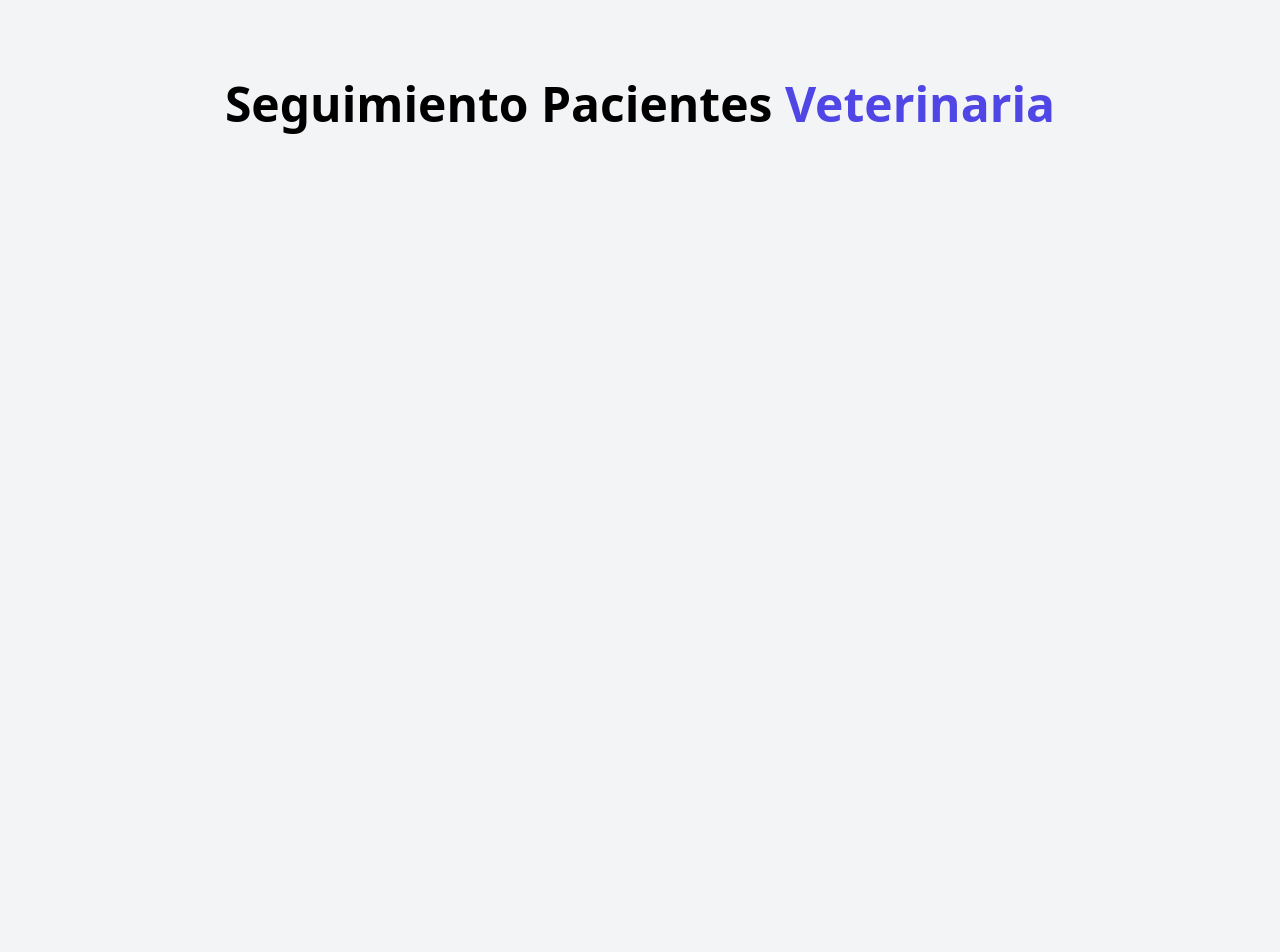
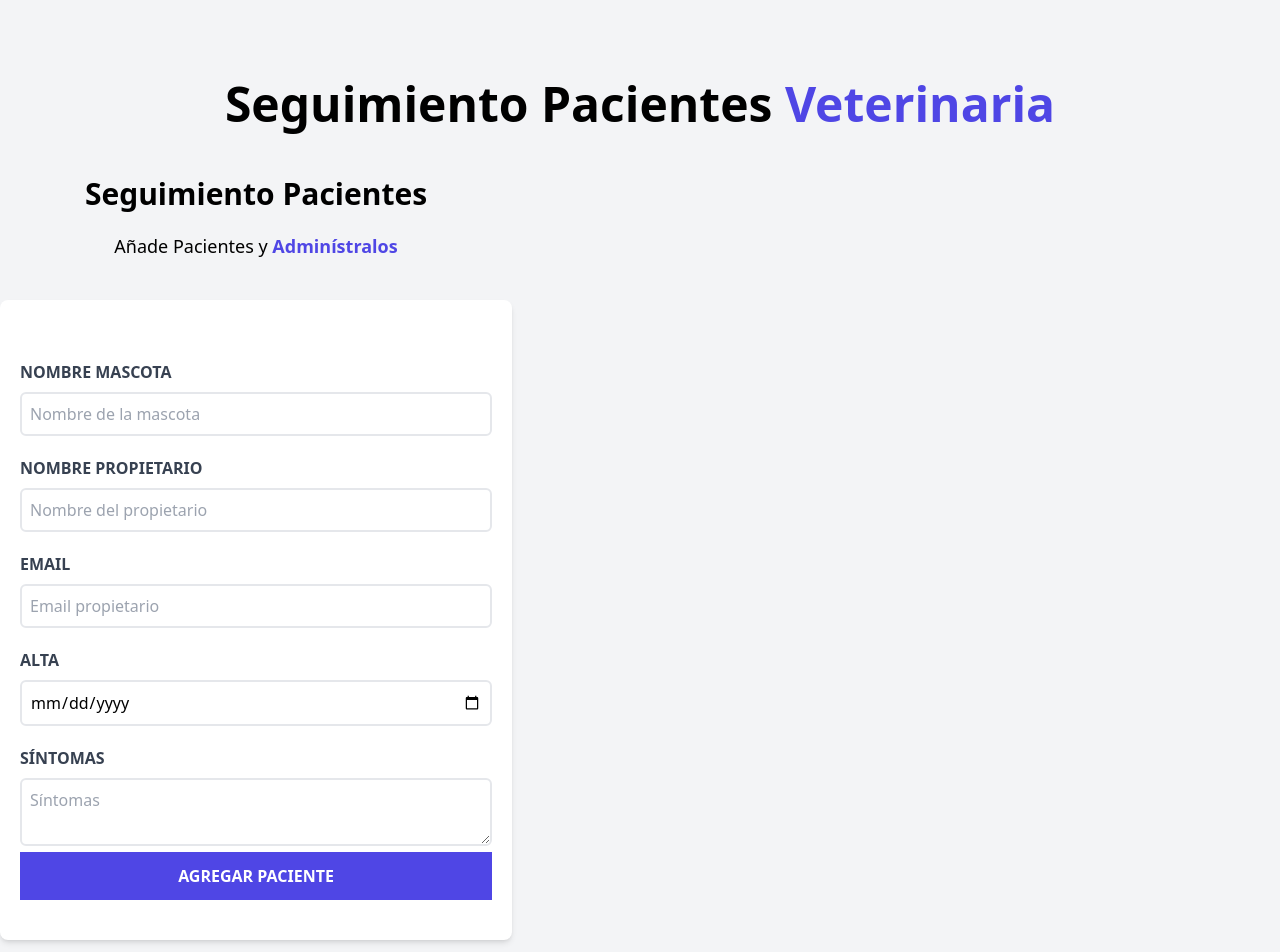
Before and after one commit to LucilaLentore/pet-tracking, a React (Vite) app: page / in a window 1280 px wide. Shown: the top 952 px of the page. Before the commit the page ends 880 px from the top, so only its background shows below. Built offline with nearby package versions, Linux system fonts and the light colour scheme.

Commit message:
Add Form component

```diff
--- a/src/App.jsx
+++ b/src/App.jsx
@@ -1,10 +1,16 @@
 import './App.css'
 import Header from './components/Header';
+import Form from './components/Form';
 
 function App() {
   return (
     <div className="container mx-auto mt-20">
       <Header />
+
+      <div className="mt-12 md:flex">
+        <Form />
+      </div>
+
     </div>
   );
 };
--- /dev/null
+++ b/src/components/Form.jsx
@@ -0,0 +1,45 @@
+const Form = () => {
+  return(
+    <div className="md:w-1/2 lg:w-2/5">
+      <h2 className="font-black text-3xl text-center">Seguimiento Pacientes</h2>
+      <p className="text-lg mt-5 text-center mb-10">Añade Pacientes y {""} <span className="font-bold text-indigo-600">Adminístralos</span></p>
+
+      <form className="bg-white shadow-md rounded-lg py-10 px-5 mb-10">
+
+        <div className="mt-5">
+          <label htmlFor="mascota" className="block text-gray-700 uppercase font-bold">Nombre mascota</label>
+          <input id="mascota" type="text" placeholder="Nombre de la mascota" className="border-2 w-full p-2 mt-2 placeholder-gray-400 rounded-md"/>
+        </div>
+
+        <div className="mt-5">
+          <label htmlFor="propietario" className="block text-gray-700 uppercase font-bold">Nombre propietario</label>
+          <input id="propietario" type="text" placeholder="Nombre del propietario" className="border-2 w-full p-2 mt-2 placeholder-gray-400 rounded-md"/>
+        </div>
+
+        <div className="mt-5">
+          <label htmlFor="email" className="block text-gray-700 uppercase font-bold">Email</label>
+          <input id="email" type="email" placeholder="Email propietario" className="border-2 w-full p-2 mt-2 placeholder-gray-400 rounded-md"/>
+        </div>
+
+        <div className="mt-5">
+          <label htmlFor="alta" className="block text-gray-700 uppercase font-bold">Alta</label>
+          <input id="alta" type="date" className="border-2 w-full p-2 mt-2 placeholder-gray-400 rounded-md"/>
+        </div>
+
+        <div className="mt-5">
+          <label htmlFor="sintomas" className="block text-gray-700 uppercase font-bold">Síntomas</label>
+          <textarea id="sintomas" placeholder="Síntomas" className="border-2 w-full p-2 mt-2 placeholder-gray-400 rounded-md"/>
+        </div>
+
+        <input
+          type="submit"
+          className="bg-indigo-600 w-full p-3 text-white uppercase font-bold hover:bg-indigo-700 cursor-pointer"
+          value="Agregar paciente"
+        />
+
+      </form>
+    </div>
+  );
+};
+
+export default Form;
```
